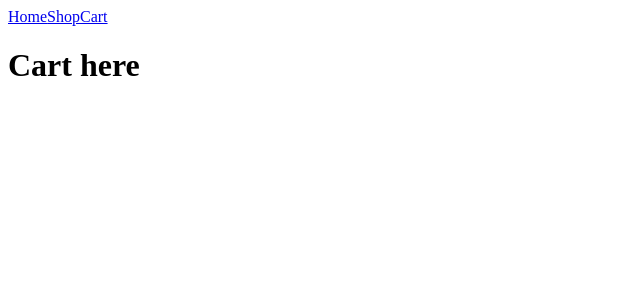
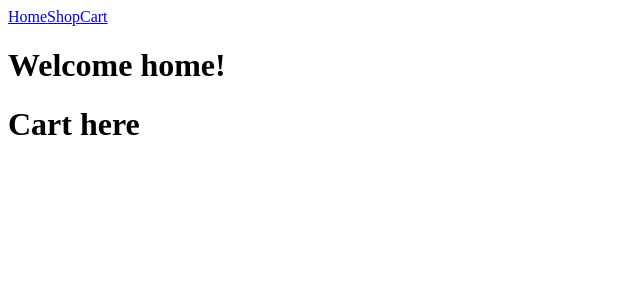
Before and after one commit to nzubeifechukwu/shopping-cart, a React (Vite) app: page /cart in a window 1280 px wide. Shown: the top 300 px of the page, without its empty margins (0-640 px from the left). Built offline with nearby package versions, Linux system fonts and the light colour scheme.

Commit message:
Update ErrorPage and Root components

```diff
--- a/src/ErrorPage.jsx
+++ b/src/ErrorPage.jsx
@@ -1,4 +1,4 @@
-import { useRouteError } from "react-router";
+import { useRouteError, Link } from "react-router";
 
 export default function ErrorPage() {
   const error = useRouteError();
@@ -11,6 +11,7 @@ export default function ErrorPage() {
       <p>
         <i>{error.statusText || error.message}</i>
       </p>
+      <Link to="/">Go back home</Link>
     </div>
   );
 }
--- a/src/routes/Root.jsx
+++ b/src/routes/Root.jsx
@@ -9,6 +9,7 @@ export default function Root() {
         <Link to="shop">Shop</Link>
         <Link to="cart">Cart</Link>
       </nav>
+      <h1>Welcome home!</h1>
       <div className="mainBody">
         <Outlet />
       </div>
```
Also changed, not shown: src/App.jsx (deleted, +0 -11 lines).
